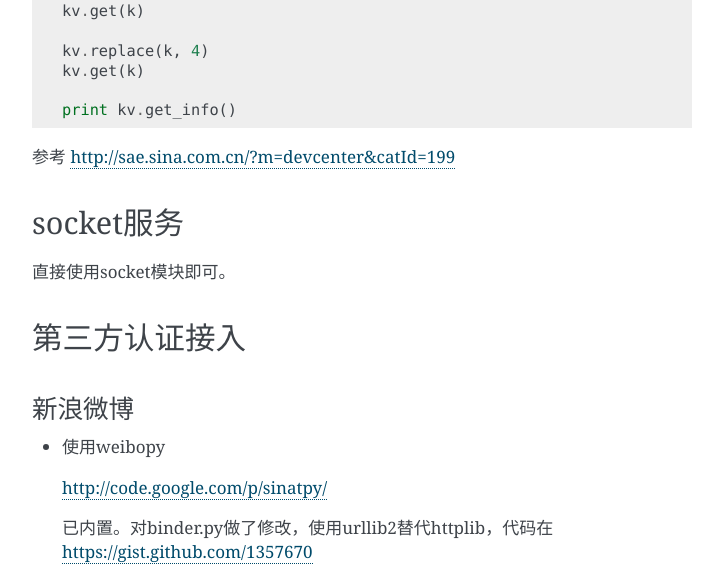
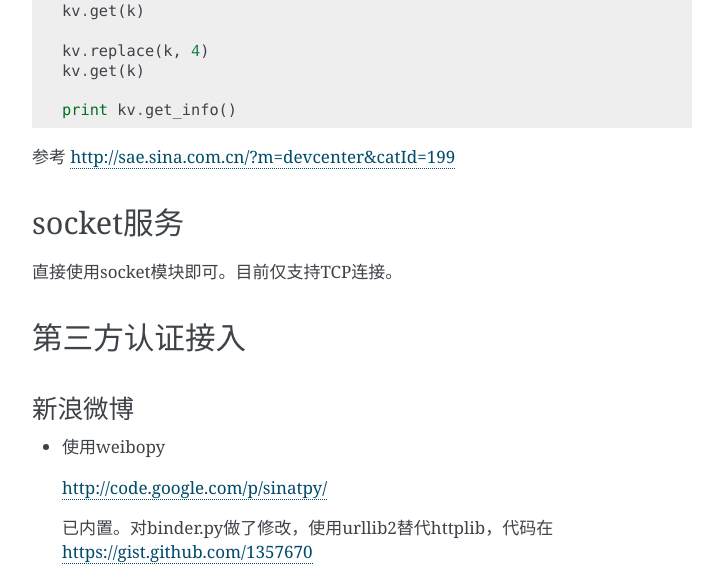
Before and after one commit to sinacloud/sae-python-dev-guide, a Sphinx documentation site: the page built from docs/service.rst, in a window 1280 px wide and 900 px high, scrolled down 12589 px, cut to the strip 0-577 px from the top of the window. Shown: the whole strip, without its empty margins (388-1111 px from the left). Built offline with Sphinx 7.4.7, drawn with Linux system fonts in a browser that asks for light colours.

Commit message:
Limit of socket module

```diff
--- a/docs/service.rst
+++ b/docs/service.rst
@@ -644,7 +644,7 @@ sae.kvdb
 socket服务
 -----------------
 
-直接使用socket模块即可。
+直接使用socket模块即可。目前仅支持TCP连接。
 
 
 第三方认证接入
```
